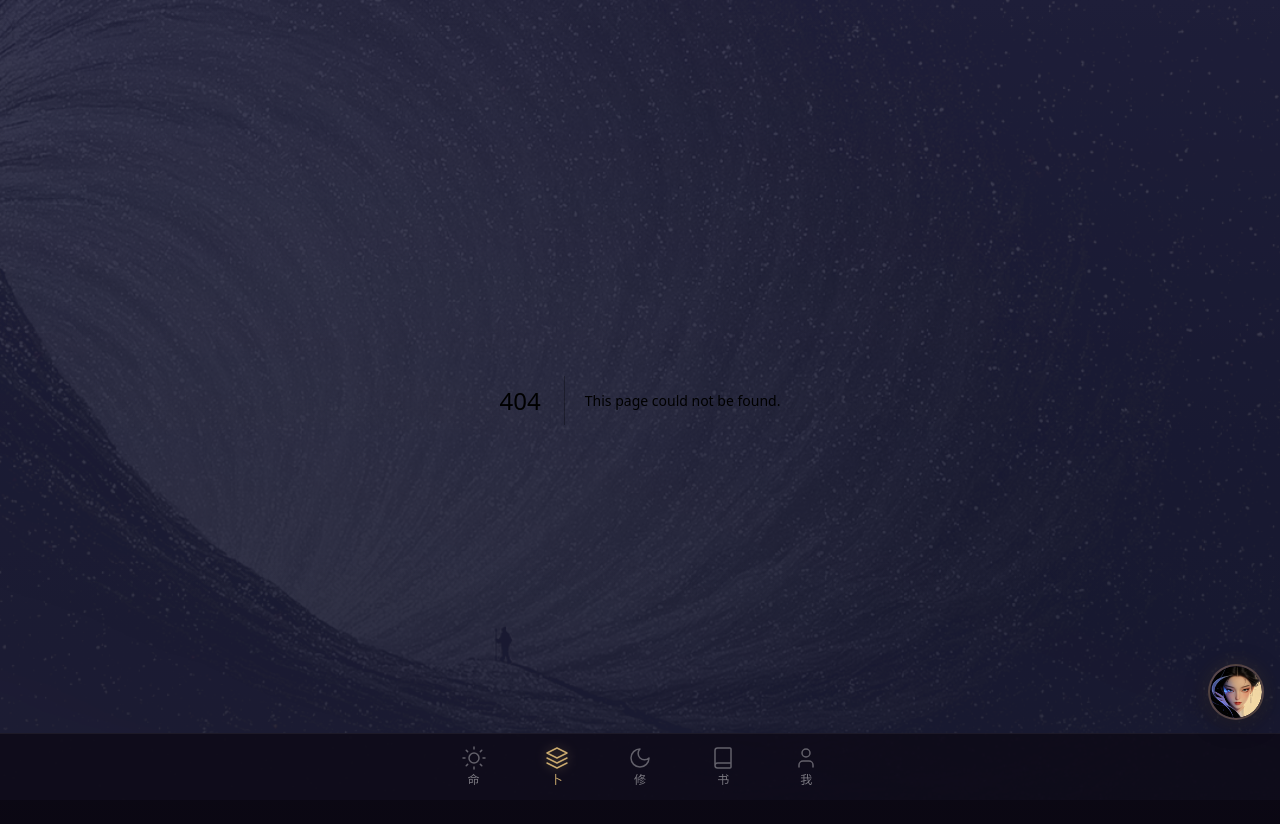
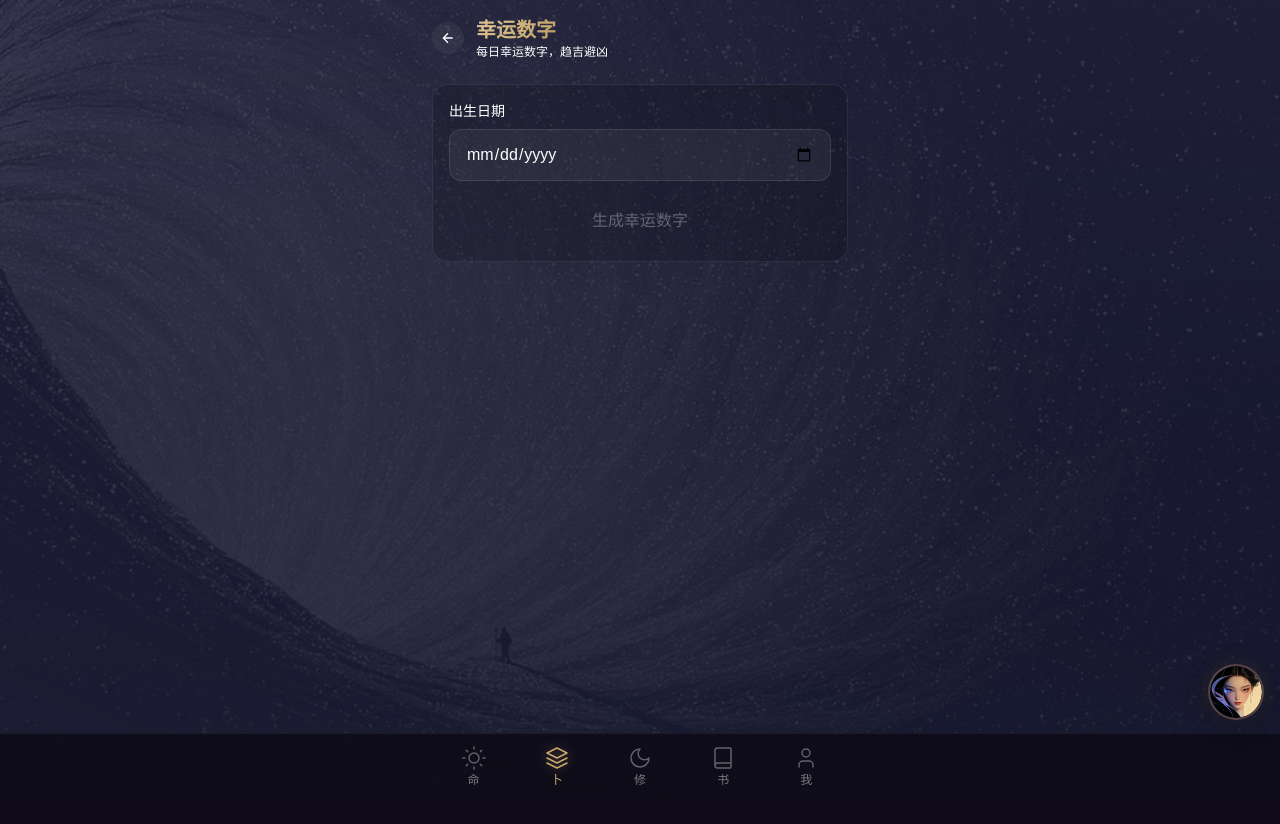
Before and after one commit to wuyi-LifeGPS/fatemaster-ai, a Next.js app: page /bu/lucky-number in a window 1280 px wide. Before the commit this address had no page. Shown: the top 824 px of the page. After the commit the page ends 800 px from the top, so only its background shows below. Built offline with nearby package versions, Linux system fonts and the light colour scheme.

Commit message:
feat: 增加幸运数字功能（/bu/lucky-number）

```diff
--- /dev/null
+++ b/src/app/bu/lucky-number/page.tsx
@@ -0,0 +1,125 @@
+'use client'
+
+import { useState, useEffect } from 'react'
+import Link from 'next/link'
+
+const LUCKY_NUMBERS = [
+  { number: 1, meaning: '独立、领导、开创', color: 'text-red-400' },
+  { number: 2, meaning: '合作、平衡、和谐', color: 'text-orange-400' },
+  { number: 3, meaning: '创意、表达、社交', color: 'text-yellow-400' },
+  { number: 4, meaning: '稳定、务实、秩序', color: 'text-green-400' },
+  { number: 5, meaning: '自由、变化、冒险', color: 'text-blue-400' },
+  { number: 6, meaning: '责任、家庭、关爱', color: 'text-indigo-400' },
+  { number: 7, meaning: '智慧、内省、精神', color: 'text-purple-400' },
+  { number: 8, meaning: '财富、权力、成就', color: 'text-pink-400' },
+  { number: 9, meaning: '博爱、智慧、奉献', color: 'text-rose-400' },
+]
+
+function generateDailyLuckyNumber(birthDate: string) {
+  const date = new Date(birthDate)
+  const today = new Date()
+  const combined = date.getDate() + date.getMonth() + today.getDate() + today.getMonth()
+  return (combined % 9) + 1
+}
+
+function generateLuckyNumbers(birthDate: string) {
+  const base = generateDailyLuckyNumber(birthDate)
+  return [
+    base,
+    ((base + 3) % 9) + 1,
+    ((base + 6) % 9) + 1,
+  ]
+}
+
+export default function LuckyNumberPage() {
+  const [birthDate, setBirthDate] = useState('')
+  const [luckyNumbers, setLuckyNumbers] = useState<number[]>([])
+  const [mainNumber, setMainNumber] = useState(0)
+
+  const analyze = () => {
+    if (!birthDate) return
+    const numbers = generateLuckyNumbers(birthDate)
+    setLuckyNumbers(numbers)
+    setMainNumber(generateDailyLuckyNumber(birthDate))
+  }
+
+  return (
+    <div className="px-4 pt-4 pb-24 animate-fade-in">
+      {/* Header */}
+      <div className="flex items-center gap-3 mb-6">
+        <Link href="/bu" className="w-8 h-8 rounded-full bg-white/5 flex items-center justify-center hover:bg-white/10 transition">
+          <svg width="16" height="16" viewBox="0 0 24 24" fill="none" stroke="currentColor" strokeWidth="2">
+            <path d="M19 12H5M12 19l-7-7 7-7" />
+          </svg>
+        </Link>
+        <div>
+          <h1 className="text-gold-gradient text-xl font-bold">幸运数字</h1>
+          <p className="text-moonly-text-muted text-xs">每日幸运数字，趋吉避凶</p>
+        </div>
+      </div>
+
+      {/* Input */}
+      <div className="moonly-card p-4 mb-6">
+        <div className="mb-4">
+          <label className="text-white text-sm font-medium mb-2 block">出生日期</label>
+          <input
+            type="date"
+            value={birthDate}
+            onChange={e => setBirthDate(e.target.value)}
+            className="w-full bg-white/5 border border-white/10 rounded-xl px-4 py-3 text-white text-base focus:outline-none focus:border-moonly-gold/30"
+          />
+        </div>
+        <button
+          onClick={analyze}
+          disabled={!birthDate}
+          className="w-full py-3 bg-moonly-gold/10 text-moonly-gold rounded-xl font-medium hover:bg-moonly-gold/20 transition disabled:opacity-30 disabled:cursor-not-allowed"
+        >
+          生成幸运数字
+        </button>
+      </div>
+
+      {/* Result */}
+      {mainNumber > 0 && (
+        <div className="space-y-4">
+          <div className="moonly-card p-6 text-center">
+            <div className="text-4xl mb-3">🎰</div>
+            <div className="text-white text-lg font-bold mb-2">今日幸运数字</div>
+            <div className={`text-5xl font-bold mb-2 ${LUCKY_NUMBERS[mainNumber - 1]?.color || 'text-gold'}`}>
+              {mainNumber}
+            </div>
+            <div className="text-moonly-text-secondary text-sm">
+              {LUCKY_NUMBERS[mainNumber - 1]?.meaning}
+            </div>
+          </div>
+
+          <div className="grid grid-cols-3 gap-3">
+            {luckyNumbers.map((num, i) => (
+              <div key={i} className="moonly-card p-4 text-center">
+                <div className="text-moonly-text-muted text-xs mb-1">
+                  {i === 0 ? '主数字' : i === 1 ? '辅数字' : '吉数字'}
+                </div>
+                <div className={`text-2xl font-bold ${LUCKY_NUMBERS[num - 1]?.color || 'text-gold'}`}>
+                  {num}
+                </div>
+              </div>
+            ))}
+          </div>
+
+          <div className="moonly-card p-4">
+            <h3 className="text-gold text-sm font-semibold mb-3">💡 数字能量</h3>
+            <div className="text-moonly-text-secondary text-sm leading-relaxed">
+              数字{mainNumber}代表{LUCKY_NUMBERS[mainNumber - 1]?.meaning}。今日适合选择与{mainNumber}相关的事物，如{mainNumber}点、{mainNumber}楼、{mainNumber}号等。
+            </div>
+          </div>
+
+          <button
+            onClick={() => { setBirthDate(''); setMainNumber(0); setLuckyNumbers([]) }}
+            className="w-full py-3 bg-white/5 text-white rounded-xl font-medium hover:bg-white/10 transition"
+          >
+            重新生成
+          </button>
+        </div>
+      )}
+    </div>
+  )
+}
--- a/src/app/bu/page.tsx
+++ b/src/app/bu/page.tsx
@@ -39,6 +39,24 @@ const DIVINATION_TOOLS = [
     status: 'ready',
     color: 'from-red-500/20 to-red-600/10',
     border: 'border-red-500/20',
+  },
+  {
+    icon: '数',
+    label: '幸运数字',
+    desc: '每日幸运数字，趋吉避凶',
+    href: '/bu/lucky-number',
+    status: 'ready',
+    color: 'from-cyan-500/20 to-cyan-600/10',
+    border: 'border-cyan-500/20',
+  },
+  {
+    icon: '数',
+    label: '幸运数字',
+    desc: '每日幸运数字，趋吉避凶',
+    href: '/bu/lucky-number',
+    status: 'ready',
+    color: 'from-cyan-500/20 to-cyan-600/10',
+    border: 'border-cyan-500/20',
   },
   {
     icon: '方',
```
Also changed, not shown: 85 other files (tests, documents, lock files or other folders).
